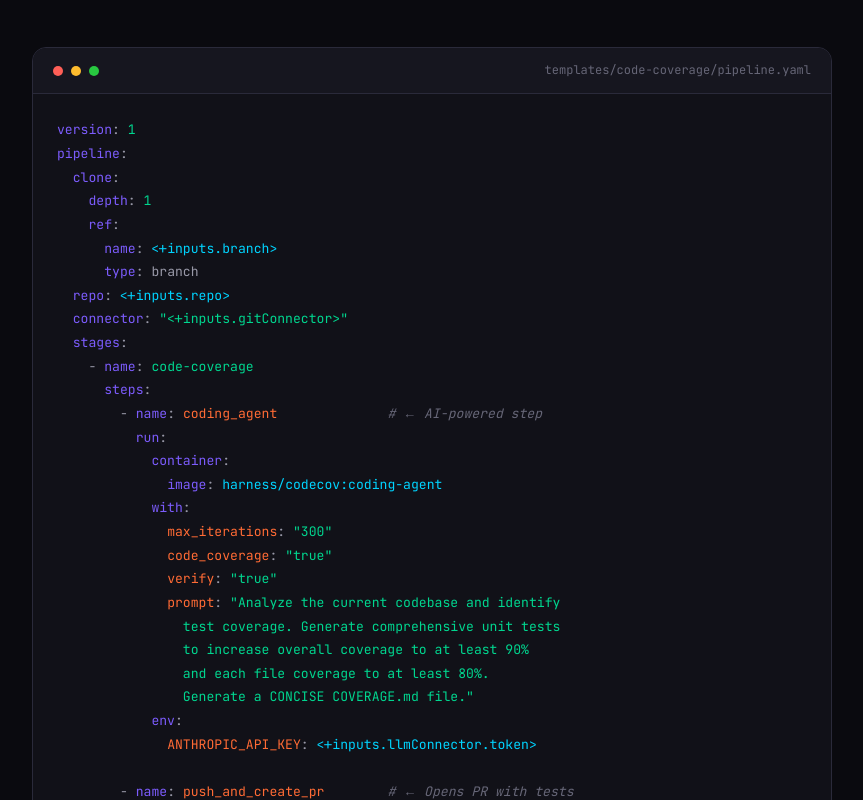
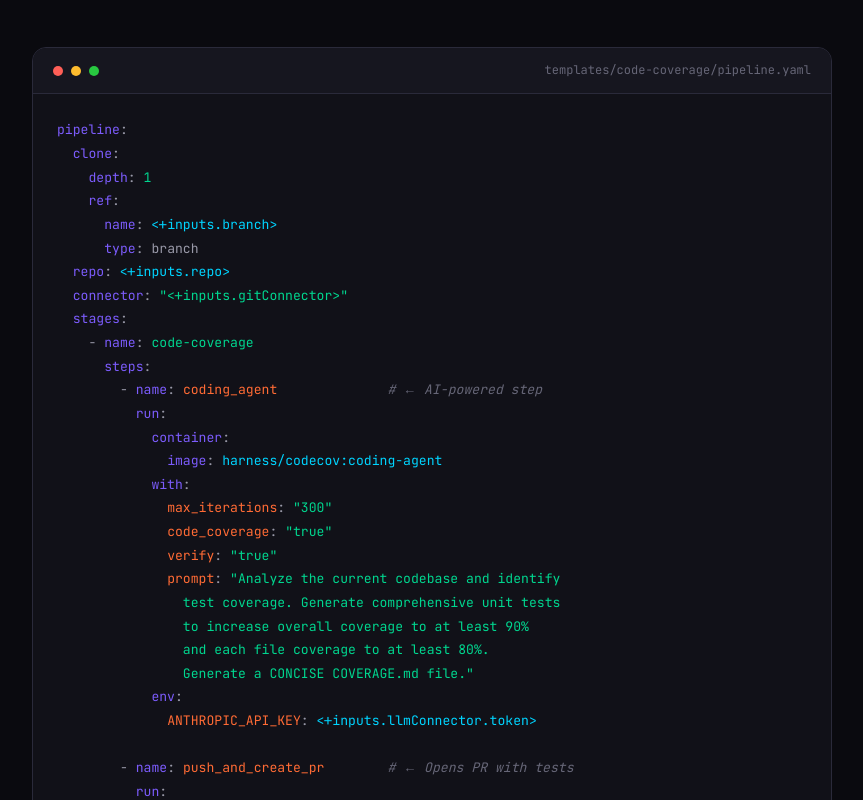
Before and after one commit to thisrohangupta/harness-agents-marketing, a Next.js app: page / in a window 1280 px wide. Shown: the part 1440-2240 px from the top of the page, without its empty margins (8-871 px from the left). Built offline with nearby package versions, Linux system fonts and the light colour scheme.

Commit message:
content: remove version:1 from YAML code block
Co-Authored-By: Claude Opus 4.6 <noreply@anthropic.com>

```diff
--- a/components/overview-section.tsx
+++ b/components/overview-section.tsx
@@ -71,7 +71,6 @@ function ArchCard({ icon, title, children }: { icon: string; title: string; chil
 function codeContent() {
   return (
     <>
-      <span className="text-[var(--accent-purple)]">version</span>: <span className="text-[var(--accent-green)]">1</span>{'\n'}
       <span className="text-[var(--accent-purple)]">pipeline</span>:{'\n'}
       {'  '}<span className="text-[var(--accent-purple)]">clone</span>:{'\n'}
       {'    '}<span className="text-[var(--accent-purple)]">depth</span>: <span className="text-[var(--accent-green)]">1</span>{'\n'}
```
